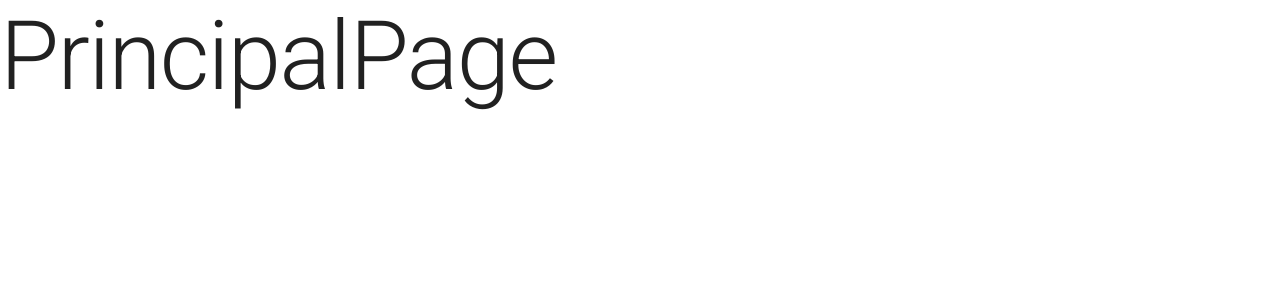
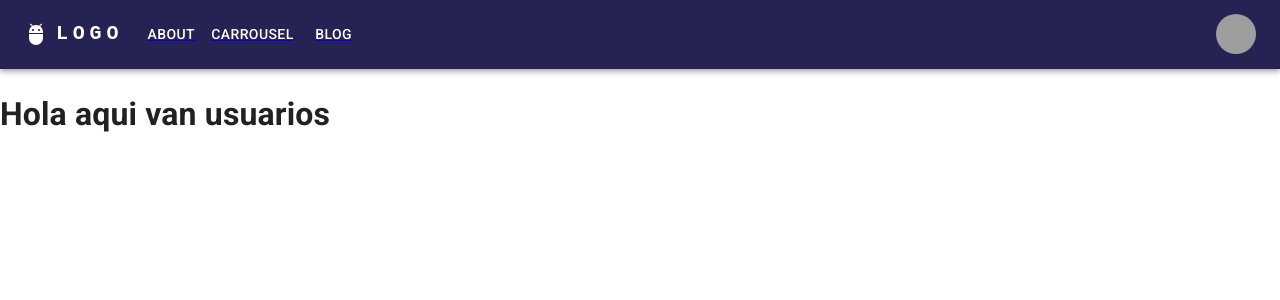
Before and after one commit to FloreoLosPupilos/floreo-admin, a React (Vite) app: page / in a window 1280 px wide. Shown: the top 300 px of the page. Built offline with nearby package versions, Linux system fonts and the light colour scheme; grey boxes are pictures that could not be loaded.

Commit message:
Navbar added

```diff
--- a/package.json
+++ b/package.json
@@ -13,8 +13,10 @@
     "@emotion/styled": "^11.10.0",
     "@mui/icons-material": "^5.10.2",
     "@mui/material": "^5.10.2",
+    "@reduxjs/toolkit": "^1.8.5",
     "react": "^18.2.0",
     "react-dom": "^18.2.0",
+    "react-redux": "^8.0.2",
     "react-router-dom": "6"
   },
   "devDependencies": {
--- a/src/admin/pages/PrincipalPage.jsx
+++ b/src/admin/pages/PrincipalPage.jsx
@@ -1,9 +1,12 @@
-import { Typography } from '@mui/material';
+import { NavBar } from "../ui/Navbar";
+
 
 export const PrincipalPage = () => {
   return (
     <>
-      <Typography variant='h1'>PrincipalPage</Typography>
+      {/* <NavBar /> */}
+      <h1>Hola aqui van usuarios</h1>
+      {/* Usuarios */}
     </>
   );
 }
--- a/src/admin/routes/AdminRoutes.jsx
+++ b/src/admin/routes/AdminRoutes.jsx
@@ -1,9 +1,12 @@
 import { Routes, Route, Navigate } from 'react-router-dom';
 import { AboutPage, CarrouselPage, PrincipalPage } from '../pages';
+import { NavBar } from '../ui/Navbar';
 
 export const AdminRoutes = () => {
 
     return (
+        <>
+            <NavBar />
             <Routes>
                 <Route path="/" element={<PrincipalPage />} />
                 <Route path="/about" element={<AboutPage />} />
@@ -11,5 +14,6 @@
 
                 <Route path="/*" element={<Navigate to="/" />} />
             </Routes>
+        </>
     );
 }
--- /dev/null
+++ b/src/admin/ui/Navbar.jsx
@@ -0,0 +1,167 @@
+import * as React from 'react';
+import AppBar from '@mui/material/AppBar';
+import Box from '@mui/material/Box';
+import Toolbar from '@mui/material/Toolbar';
+import IconButton from '@mui/material/IconButton';
+import Typography from '@mui/material/Typography';
+import Menu from '@mui/material/Menu';
+import MenuIcon from '@mui/icons-material/Menu';
+import Container from '@mui/material/Container';
+import Avatar from '@mui/material/Avatar';
+import Button from '@mui/material/Button';
+import Tooltip from '@mui/material/Tooltip';
+import MenuItem from '@mui/material/MenuItem';
+import AdbIcon from '@mui/icons-material/Adb';
+import { Link } from 'react-router-dom';
+
+const pages = ['about', 'carrousel', 'blog'];
+const settings = ['Profile', 'Account', 'Dashboard', 'Logout'];
+
+export const NavBar = () => {
+  const [anchorElNav, setAnchorElNav] = React.useState(null);
+  const [anchorElUser, setAnchorElUser] = React.useState(null);
+
+  const handleOpenNavMenu = (event) => {
+    setAnchorElNav(event.currentTarget);
+  };
+  const handleOpenUserMenu = (event) => {
+    setAnchorElUser(event.currentTarget);
+  };
+
+  const handleCloseNavMenu = () => {
+    setAnchorElNav(null);
+  };
+
+  const handleCloseUserMenu = () => {
+    setAnchorElUser(null);
+  };
+
+  return (
+    <AppBar position="static">
+      <Container maxWidth="xl">
+        <Toolbar disableGutters>
+          <AdbIcon sx={{ display: { xs: 'none', md: 'flex' }, mr: 1 }} />
+          <Typography
+            variant="h6"
+            noWrap
+            component="a"
+            href="/"
+            sx={{
+              mr: 2,
+              display: { xs: 'none', md: 'flex' },
+              fontFamily: 'monospace',
+              fontWeight: 700,
+              letterSpacing: '.3rem',
+              color: 'inherit',
+              textDecoration: 'none',
+            }}
+          >
+            LOGO
+          </Typography>
+
+          <Box sx={{ flexGrow: 1, display: { xs: 'flex', md: 'none' } }}>
+            <IconButton
+              size="large"
+              aria-label="account of current user"
+              aria-controls="menu-appbar"
+              aria-haspopup="true"
+              onClick={handleOpenNavMenu}
+              color="inherit"
+            >
+              <MenuIcon />
+            </IconButton>
+            <Menu
+              id="menu-appbar"
+              anchorEl={anchorElNav}
+              anchorOrigin={{
+                vertical: 'bottom',
+                horizontal: 'left',
+              }}
+              keepMounted
+              transformOrigin={{
+                vertical: 'top',
+                horizontal: 'left',
+              }}
+              open={Boolean(anchorElNav)}
+              onClose={handleCloseNavMenu}
+              sx={{
+                display: { xs: 'block', md: 'none' },
+              }}
+            >
+              {pages.map((page) => (
+                <MenuItem key={page} onClick={handleCloseNavMenu}>
+                    <Link to={`/${page}`}>
+                        <Typography textAlign="center">{page}</Typography>
+                    </Link>
+                </MenuItem>
+              ))}
+            </Menu>
+          </Box>
+          <AdbIcon sx={{ display: { xs: 'flex', md: 'none' }, mr: 1 }} />
+          <Typography
+            variant="h5"
+            noWrap
+            component="a"
+            href=""
+            sx={{
+              mr: 2,
+              display: { xs: 'flex', md: 'none' },
+              flexGrow: 1,
+              fontFamily: 'monospace',
+              fontWeight: 700,
+              letterSpacing: '.3rem',
+              color: 'inherit',
+              textDecoration: 'none',
+            }}
+          >
+            LOGO
+          </Typography>
+          <Box sx={{ flexGrow: 1, display: { xs: 'none', md: 'flex' } }}>
+            {pages.map((page) => (
+                <Link to={`/${page}`} key={page}>
+                    <Button
+                        key={page}
+                        onClick={handleCloseNavMenu}
+                        sx={{ my: 2, color: 'white', display: 'block' }}
+                    >
+                        {page}
+                    </Button>
+
+                </Link>
+            ))}
+          </Box>
+
+          <Box sx={{ flexGrow: 0 }}>
+            <Tooltip title="Open settings">
+              <IconButton onClick={handleOpenUserMenu} sx={{ p: 0 }}>
+                <Avatar alt="Remy Sharp" src="/static/images/avatar/2.jpg" />
+              </IconButton>
+            </Tooltip>
+            <Menu
+              sx={{ mt: '45px' }}
+              id="menu-appbar"
+              anchorEl={anchorElUser}
+              anchorOrigin={{
+                vertical: 'top',
+                horizontal: 'right',
+              }}
+              keepMounted
+              transformOrigin={{
+                vertical: 'top',
+                horizontal: 'right',
+              }}
+              open={Boolean(anchorElUser)}
+              onClose={handleCloseUserMenu}
+            >
+              {settings.map((setting) => (
+                <MenuItem key={setting} onClick={handleCloseUserMenu}>
+                  <Typography textAlign="center">{setting}</Typography>
+                </MenuItem>
+              ))}
+            </Menu>
+          </Box>
+        </Toolbar>
+      </Container>
+    </AppBar>
+  );
+};
```
Also changed, not shown: src/admin/pages/prueba.jsx (added), 1 other file (tests, documents, lock files or other folders). Lines whose indentation alone changed are shown as unchanged.
